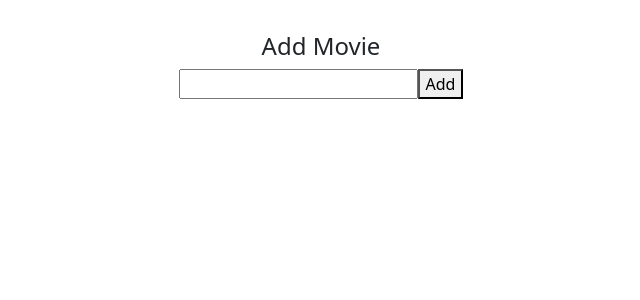
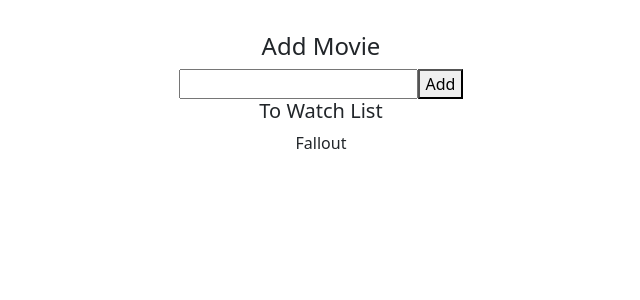
Before and after one commit to Fanatic033/Homework-59, a React (Vite) app: page / in a window 1280 px wide. Shown: the top 300 px of the page, without its empty margins (319-959 px from the left). Built offline with nearby package versions, Linux system fonts and the light colour scheme; the HTML template or start-up script is replaced by a standard one.

Commit message:
'Сделал основные компоненты '

```diff
--- a/src/App.tsx
+++ b/src/App.tsx
@@ -1,8 +1,13 @@
 import './App.css';
 import MovieInput from './Components/MovieInput/MovieInput.tsx';
 import React, {useState} from 'react';
+import MovieLIst from './Components/MovieList/MovieLIst.tsx';
+import {Movie} from '../types.ts';
 
 const App = () => {
+  const [movieList, setMovieList] = useState<Movie[]>([
+    {name:'Fallout', id:'1'}
+  ]);
   const [MovieInp, setMovieInp] = useState('');
   console.log(MovieInp);
   const changeMovie = (e: React.ChangeEvent<HTMLInputElement>) => {
@@ -11,6 +16,7 @@ const App = () => {
   return (
     <>
       <MovieInput value={MovieInp} onChange={changeMovie}/>
+      <MovieLIst Movies={movieList}/>
     </>
   );
 };
--- /dev/null
+++ b/src/Components/MovieList/MovieItem.tsx
@@ -0,0 +1,16 @@
+import React from 'react';
+import {Movie} from '../../../types.ts';
+interface Props {
+  movie: Movie;
+}
+
+
+const MovieItem: React.FC<Props> = ({movie}) => {
+  return (
+    <div>
+      <p>{movie.name}</p>
+    </div>
+  );
+};
+
+export default MovieItem;
--- /dev/null
+++ b/src/Components/MovieList/MovieLIst.tsx
@@ -0,0 +1,20 @@
+import React from 'react';
+import {Movie} from '../../../types.ts';
+import MovieItem from './MovieItem.tsx';
+
+interface Props {
+  Movies: Movie[];
+}
+
+const MovieLIst: React.FC<Props> = ({Movies}) => {
+  return (
+    <>
+      <h5>To Watch List</h5>
+      {Movies.map((movie) => (
+        <MovieItem movie={movie} key={movie.id}/>
+      ))}
+    </>
+  );
+};
+
+export default MovieLIst;
--- /dev/null
+++ b/types.ts
@@ -0,0 +1,4 @@
+export interface Movie{
+  name: string;
+  id:number
+}
```
